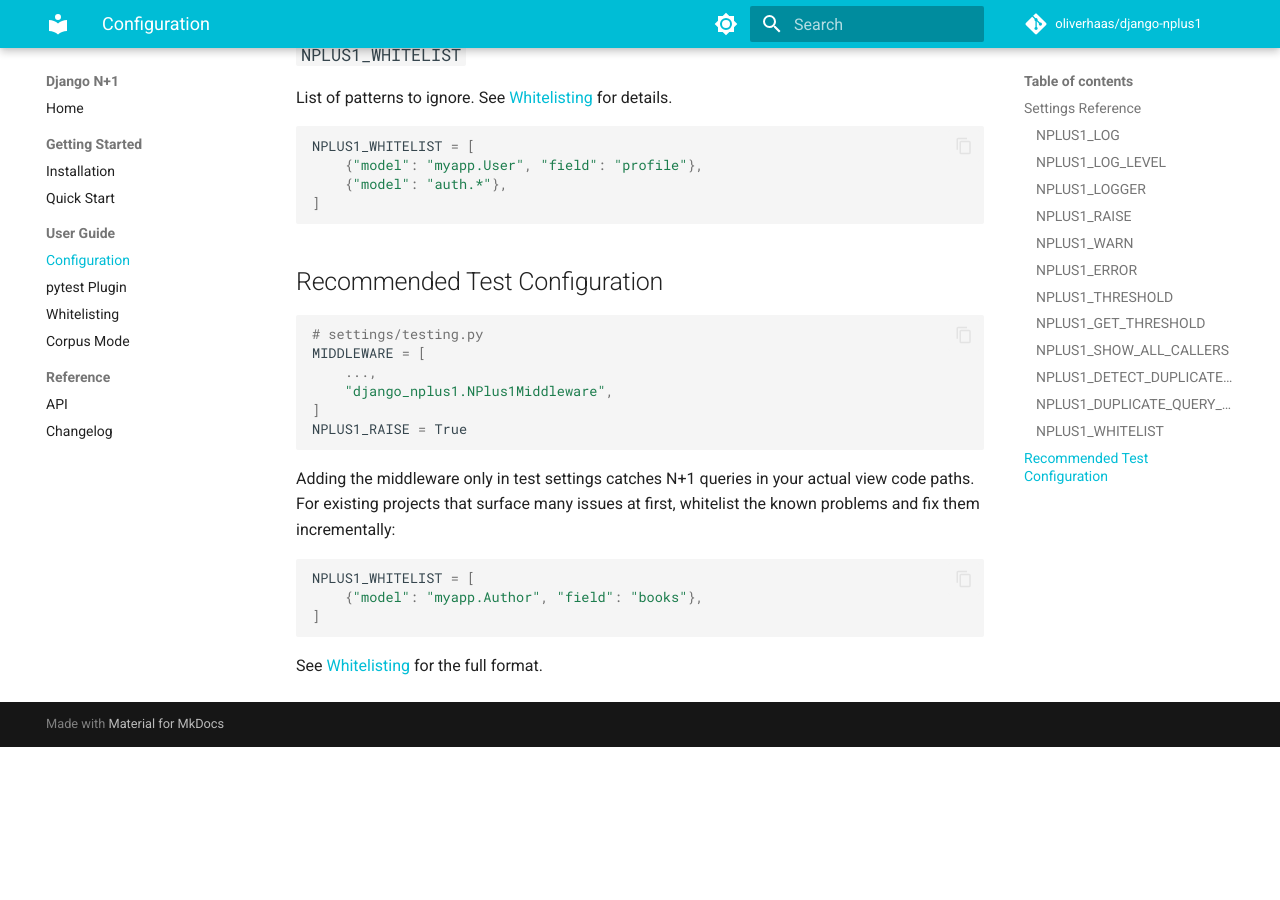
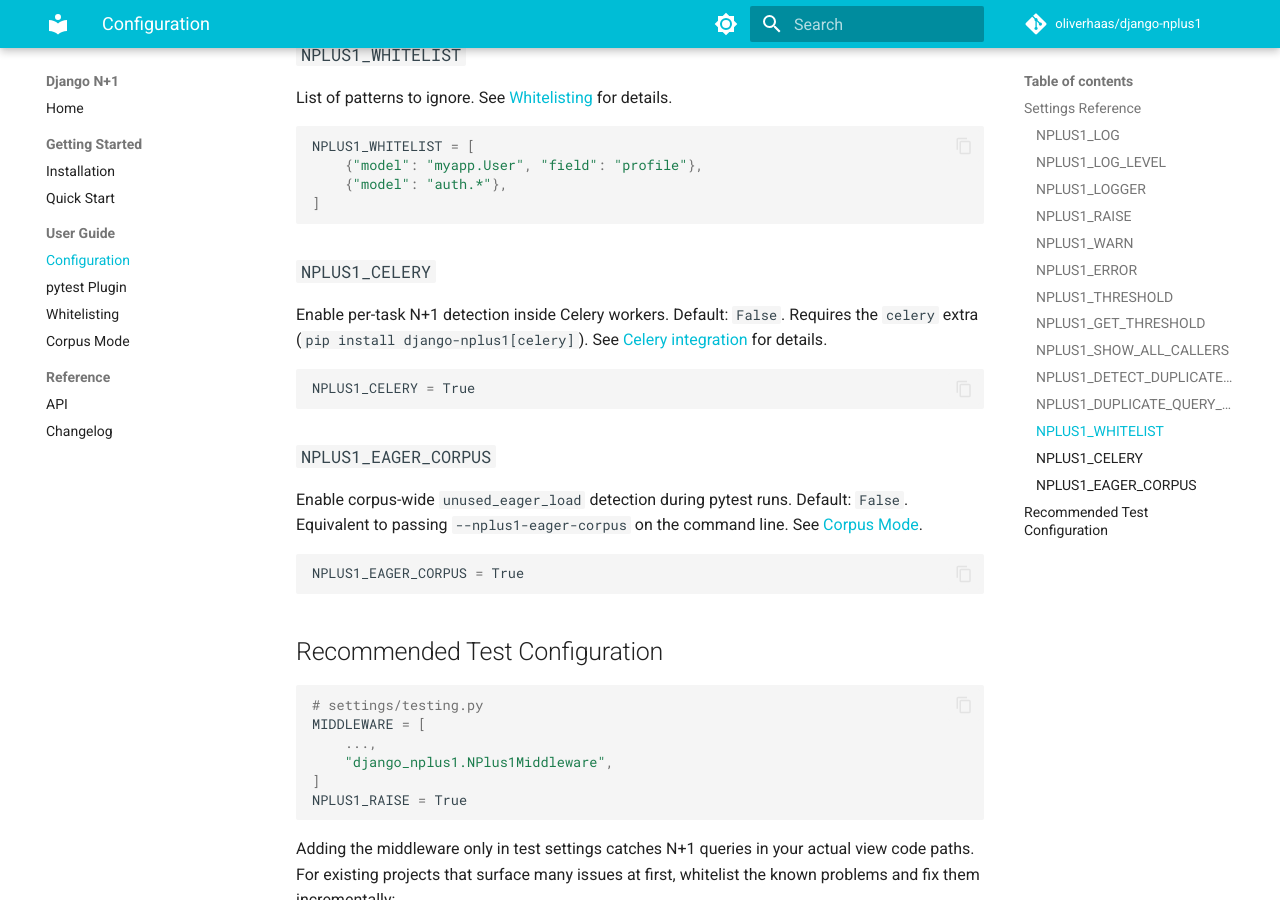
Before and after one commit to oliverhaas/django-nplus1, an MkDocs documentation site: the page built from docs/user-guide/configuration.md, in a window 1280 px wide and 900 px high, scrolled down 2464 px. Built offline with MkDocs 1.6.1 and Material for MkDocs 9.7.7, drawn with Linux system fonts in a browser that asks for light colours; comment, search, counter and statistics services are not loaded; the version menu is left out; before the commit the page ends 3211 px from its top, so only the background shows below that.

````diff
--- a/docs/user-guide/configuration.md
+++ b/docs/user-guide/configuration.md
@@ -115,6 +115,22 @@ NPLUS1_WHITELIST = [
 ]
 ```
 
+### `NPLUS1_CELERY`
+
+Enable per-task N+1 detection inside Celery workers. Default: `False`. Requires the `celery` extra (`pip install django-nplus1[celery]`). See [Celery integration](../reference/api.md) for details.
+
+```python
+NPLUS1_CELERY = True
+```
+
+### `NPLUS1_EAGER_CORPUS`
+
+Enable corpus-wide `unused_eager_load` detection during pytest runs. Default: `False`. Equivalent to passing `--nplus1-eager-corpus` on the command line. See [Corpus Mode](corpus-mode.md).
+
+```python
+NPLUS1_EAGER_CORPUS = True
+```
+
 ## Recommended Test Configuration
 
 ```python
````
Also changed, not shown: docs/getting-started/installation.md (+1 -1 lines), docs/reference/changelog.md (+11 -0 lines).
